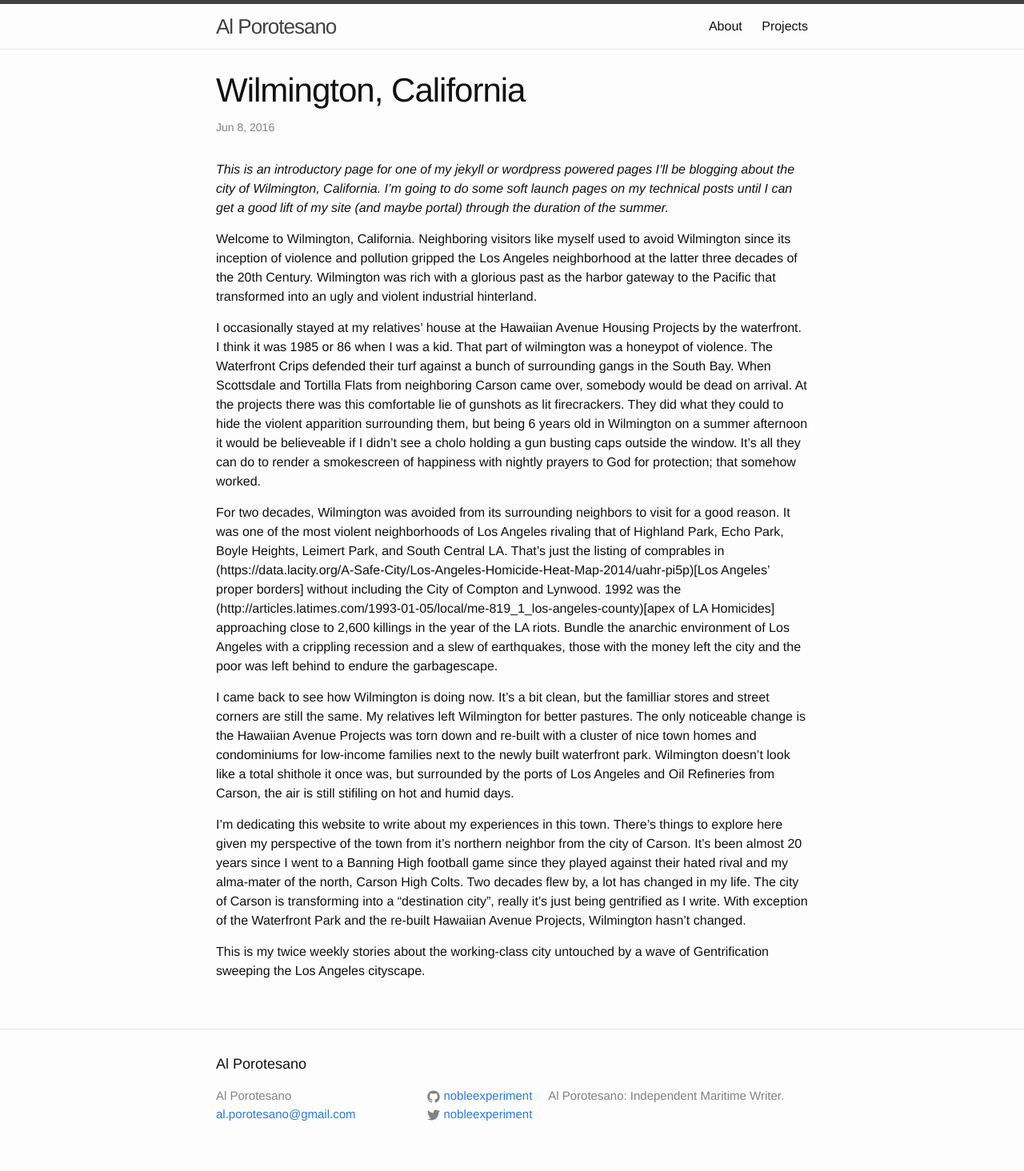
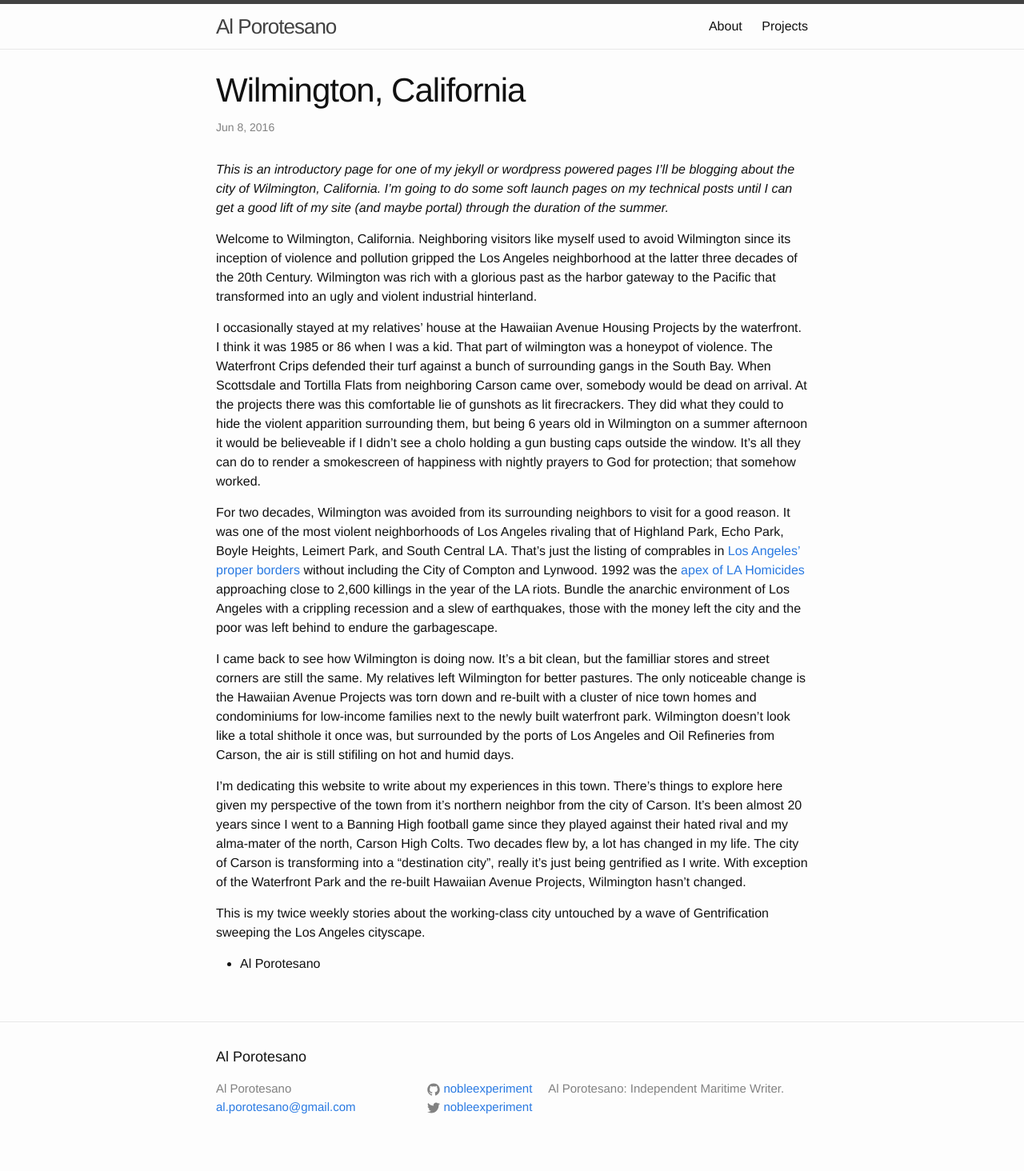
Before and after one commit to nobleexperiment/nobleexperiment.github.io, a Jekyll site: the page built from _posts/2016-06-08-wilmington-california.markdown, in a window 1280 px wide. Shown: the whole page at 80% size. Built offline with Jekyll 4.4.1, drawn with Linux system fonts in a browser that asks for light colours.

Commit message:
Update 2016-06-08-wilmington-california.markdown

```diff
--- a/_posts/2016-06-08-wilmington-california.markdown
+++ b/_posts/2016-06-08-wilmington-california.markdown
@@ -10,10 +10,12 @@ Welcome to Wilmington, California. Neighboring visitors like myself used to avoi
 
 I occasionally stayed at my relatives' house at the Hawaiian Avenue Housing Projects by the waterfront. I think it was 1985 or 86 when I was a kid. That part of wilmington was a honeypot of violence. The Waterfront Crips defended their turf against a bunch of surrounding gangs in the South Bay. When Scottsdale and Tortilla Flats from neighboring Carson came over, somebody would be dead on arrival. At the projects there was this comfortable lie of gunshots as lit firecrackers. They did what they could to hide the violent apparition surrounding them, but being 6 years old in Wilmington on a summer afternoon it would be believeable if I didn't see a cholo holding a gun busting caps outside the window. It's all they can do to render a smokescreen of happiness with nightly prayers to God for protection; that somehow worked.
 
-For two decades, Wilmington was avoided from its surrounding neighbors to visit for a good reason. It was one of the most violent neighborhoods of Los Angeles rivaling that of Highland Park, Echo Park, Boyle Heights, Leimert Park, and South Central LA. That's just the listing of comprables in (https://data.lacity.org/A-Safe-City/Los-Angeles-Homicide-Heat-Map-2014/uahr-pi5p)[Los Angeles' proper borders] without including the City of Compton and Lynwood. 1992 was the (http://articles.latimes.com/1993-01-05/local/me-819_1_los-angeles-county)[apex of LA Homicides] approaching close to 2,600 killings in the year of the LA riots. Bundle the anarchic environment of Los Angeles with a crippling recession and a slew of earthquakes, those with the money left the city and the poor was left behind to endure the garbagescape.
+For two decades, Wilmington was avoided from its surrounding neighbors to visit for a good reason. It was one of the most violent neighborhoods of Los Angeles rivaling that of Highland Park, Echo Park, Boyle Heights, Leimert Park, and South Central LA. That's just the listing of comprables in [Los Angeles' proper borders](https://data.lacity.org/A-Safe-City/Los-Angeles-Homicide-Heat-Map-2014/uahr-pi5p) without including the City of Compton and Lynwood. 1992 was the [apex of LA Homicides](http://articles.latimes.com/1993-01-05/local/me-819_1_los-angeles-county) approaching close to 2,600 killings in the year of the LA riots. Bundle the anarchic environment of Los Angeles with a crippling recession and a slew of earthquakes, those with the money left the city and the poor was left behind to endure the garbagescape.
 
 I came back to see how Wilmington is doing now. It's a bit clean, but the familliar stores and street corners are still the same. My relatives left Wilmington for better pastures. The only noticeable change is the Hawaiian Avenue Projects was torn down and re-built with a cluster of nice town homes and condominiums for low-income families next to the newly built waterfront park. Wilmington doesn't look like a total shithole it once was, but surrounded by the ports of Los Angeles and Oil Refineries from Carson, the air is still stifiling on hot and humid days.
 
 I'm dedicating this website to write about my experiences in this town. There's things to explore here given my perspective of the town from it's northern neighbor from the city of Carson. It's been almost 20 years since I went to a Banning High football game since they played against their hated rival and my alma-mater of the north, Carson High Colts. Two decades flew by, a lot has changed in my life. The city of Carson is transforming into a "destination city", really it's just being gentrified as I write. With exception of the Waterfront Park and the re-built Hawaiian Avenue Projects, Wilmington hasn't changed.
 
 This is my twice weekly stories about the working-class city untouched by a wave of Gentrification sweeping the Los Angeles cityscape.
+
+- Al Porotesano
```
